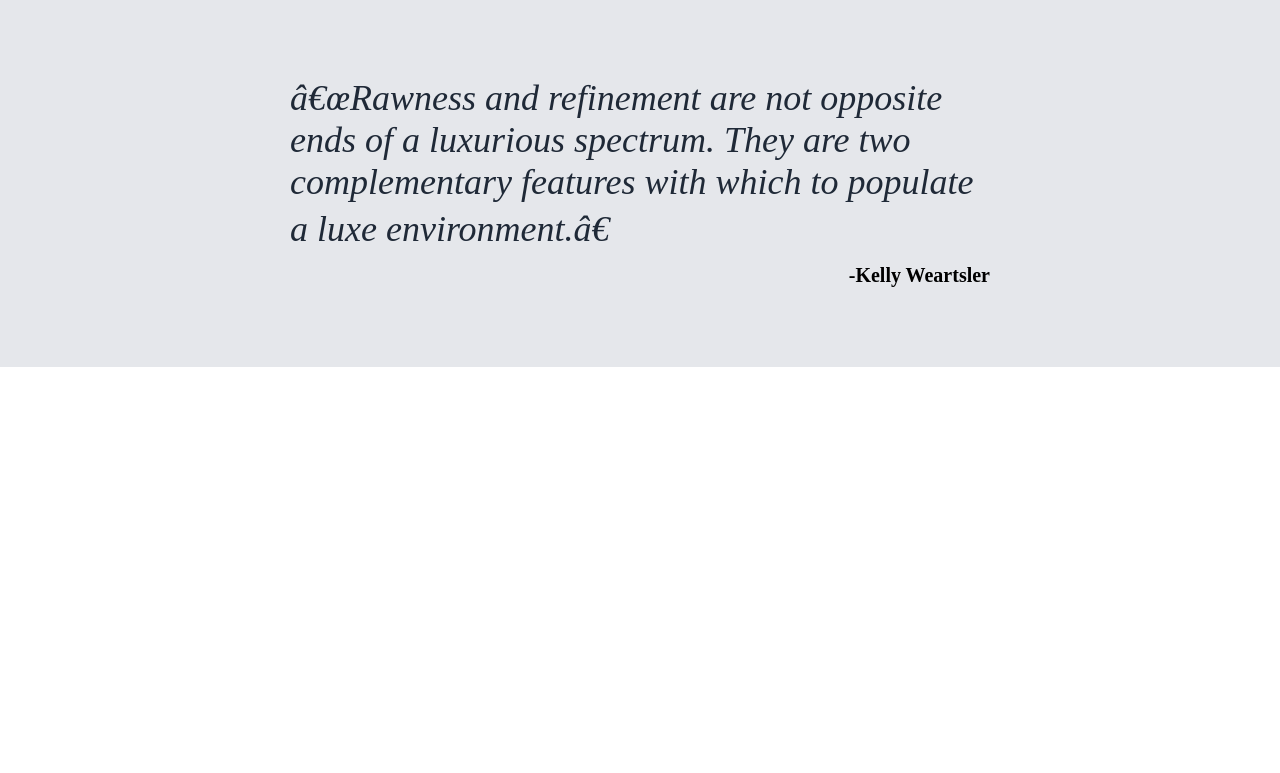
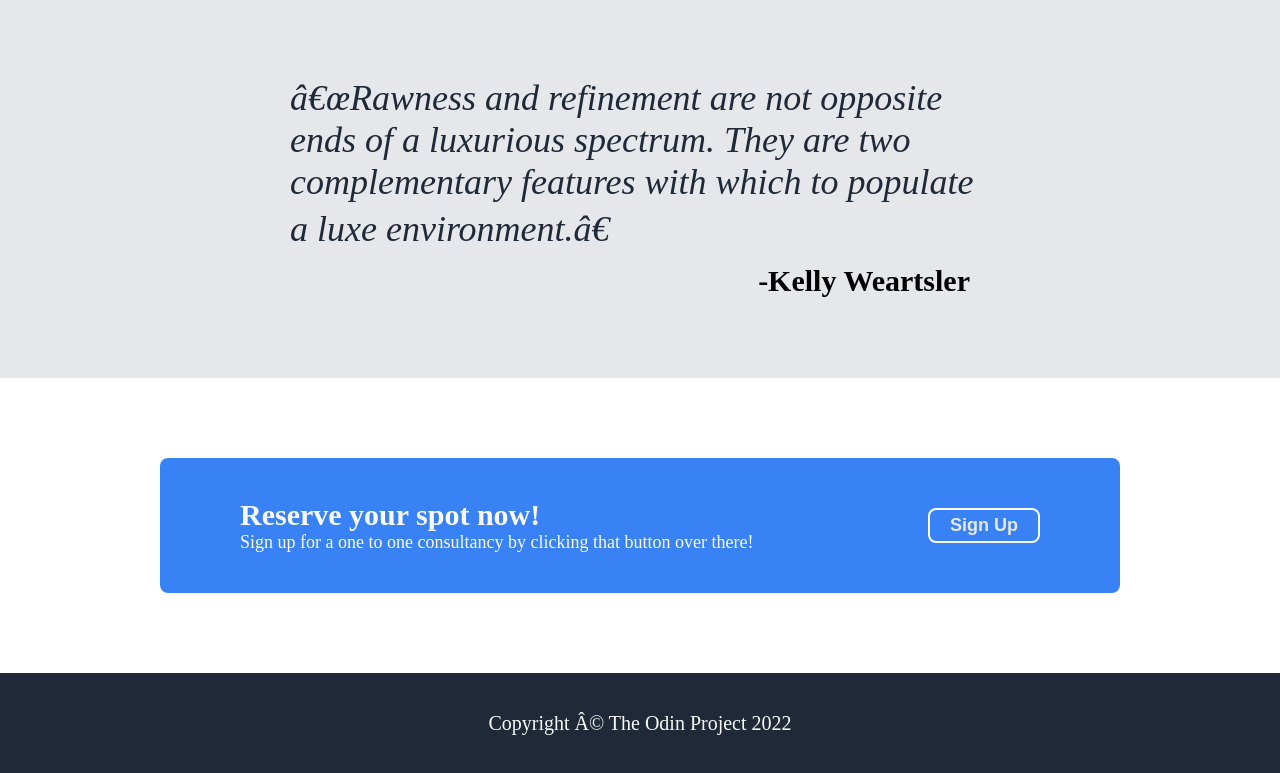
Before and after one commit to SaikatDL/Landing-Page, a plain HTML site: page index.html in a window 1280 px wide. Shown: the part 990-1763 px from the top of the page. Before the commit the page ends 1357 px from the top, so only its background shows below. Drawn offline with Linux system fonts and the light colour scheme.

Commit message:
Add and style rest of the content

```diff
--- a/index.html
+++ b/index.html
@@ -61,5 +61,19 @@
              <div class="author"> -Kelly Weartsler</div>
            </div>
         </div>
+
+        <div class="sec4">
+           <div class="cta">
+             <div class="main">
+                  <div class="call">Reserve your spot now!</div>
+                  <div class="action">Sign up for a one to one consultancy by clicking that button over there!</div>
+             </div>
+             <button class="button2"><a href="">Sign Up</a></button>
+           </div>
+        </div>
+
+        <div class="footer">
+            Copyright © The Odin Project 2022
+        </div>
     </body>
 </html>
--- a/style.css
+++ b/style.css
@@ -4,7 +4,7 @@ body {
     margin: 0;
     padding: 0;
 }
-.sec1 {
+.sec1, .footer {
     background-color: #1F2937;
     display: flex;
     flex-direction: column;
@@ -143,5 +143,45 @@ button {
 .author {
     text-align: end;
     font-weight: bold;
+    font-size: 30px;
+    padding-right: 20px;
+}
+
+.sec4 {
+    display: flex;
+    justify-content: center;
+}
+
+.cta {
+    display: flex;
+    background-color: #3882f6;
+    justify-content: space-between;
+    margin: 5em;
+    height: auto;
+    width: 800px;
+    padding: 40px 80px;
+    border-radius: 8px;
+}
+
+.call {
+    font-size: 30px;
+    font-weight: bold;
+}
+
+.action {
+    font-size: 18px;
+}
+
+.button2 {
+    border: 2px solid #f9faf8;
+    padding: 5px 20px;
+}
+
+.footer {
+    text-align: center;
+    justify-content: center;
+    width: auto;
+    height: 100px;
+    color: #f9faf8;
     font-size: 20px;
 }
```
